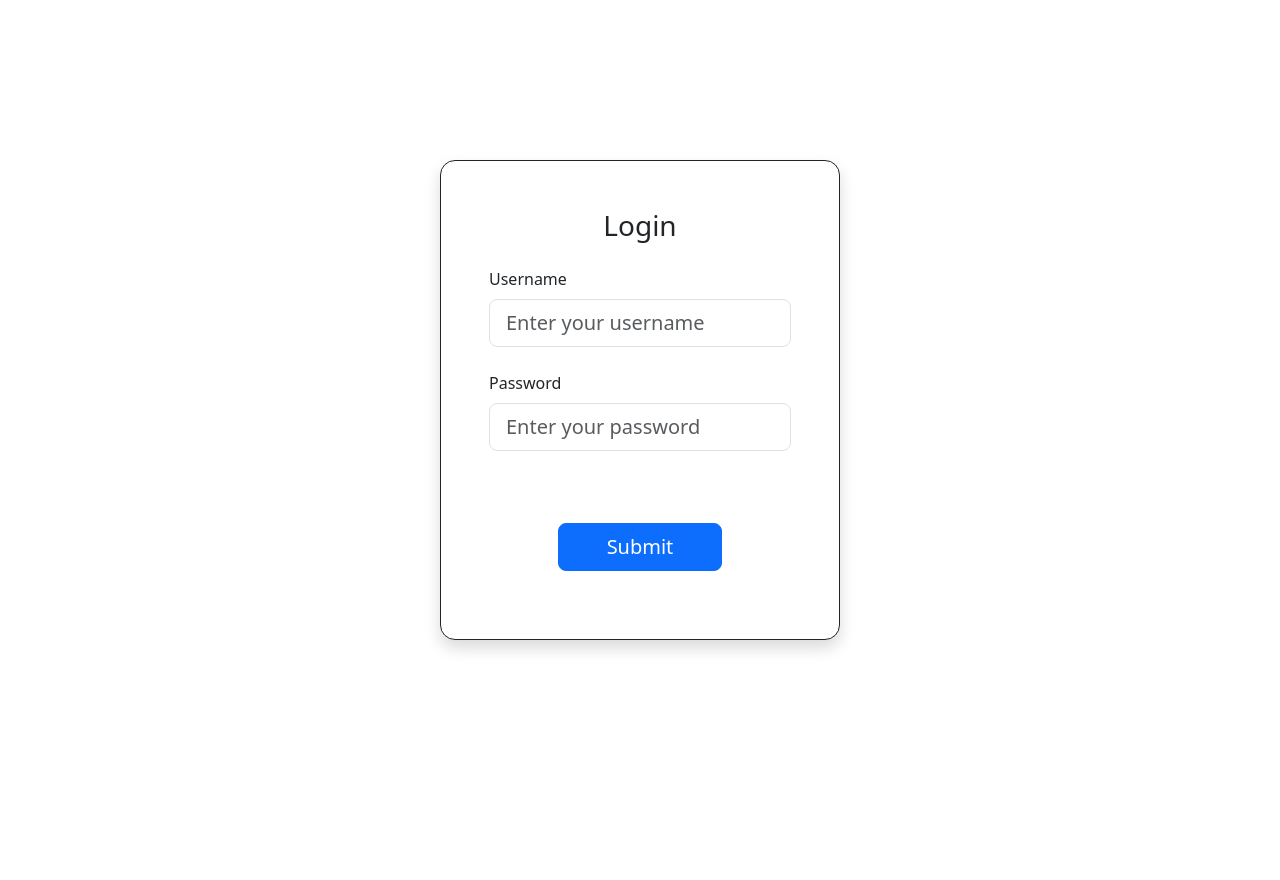
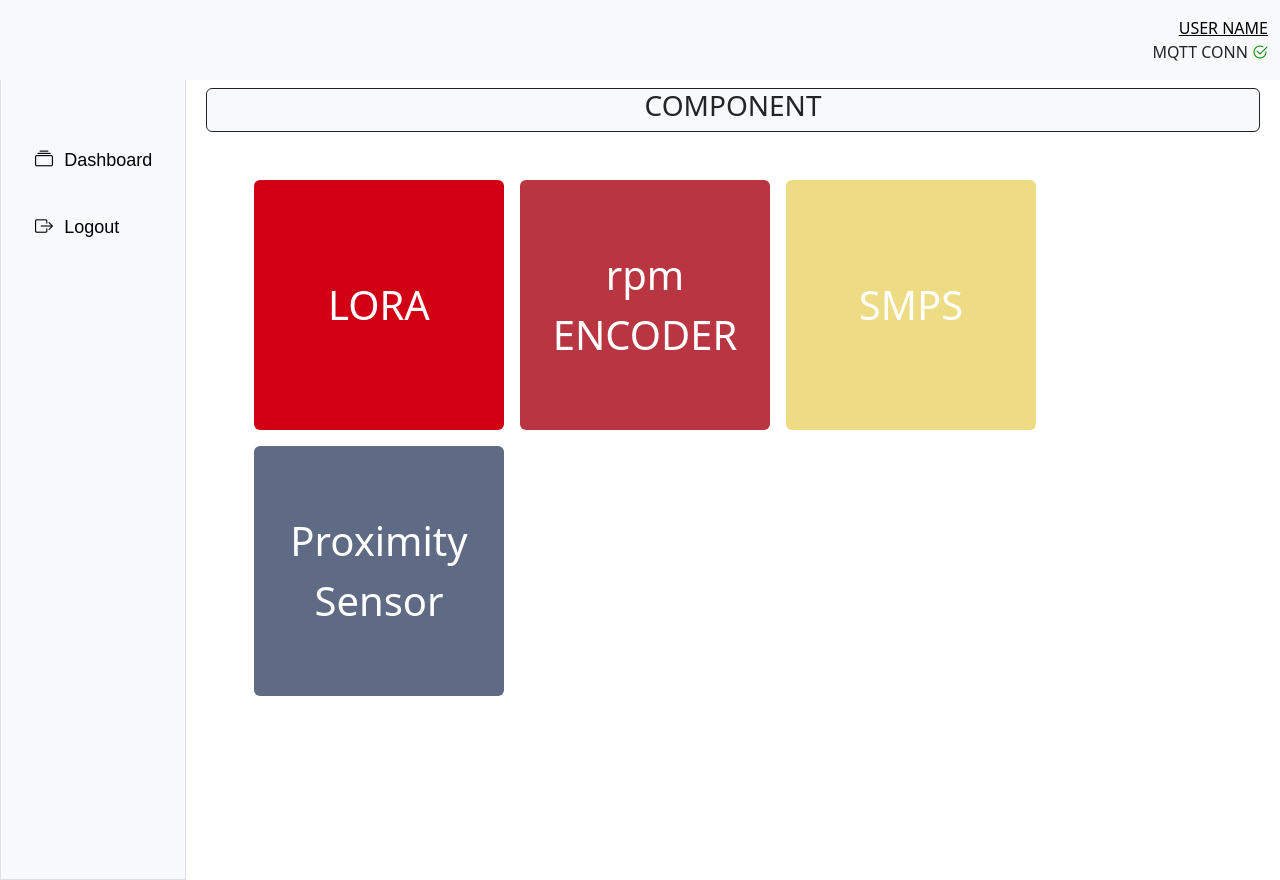
Before and after one commit to Pradip-web-Bariflolabs/R-D_Maintenance_Dash, a React (Create React App) app: page /maintenance in a window 1280 px wide. Before the commit the page ends 800 px from the top, so only its background shows below. Built offline with nearby package versions, Linux system fonts and the light colour scheme.

Commit message:
changes on structure of Folder for intigration Login Page

```diff
--- a/src/App.js
+++ /dev/null
@@ -1,24 +0,0 @@
-import './App.css';
-import SideBar from './components/SideBar';
-import Body from './components/Body';
-import Navbar from './components/Navbar';
-import LoraTesting from './components/Lora/LoraTesting';
-import LoginPage from './components/Login/LoginPage';
-
-function App() {
-  return (
-   <>
-    {/* <div>
-      <Navbar/>
-      <div style={{display:"flex"}}>
-        <SideBar/>
-        <Body/>
-      </div>
-    </div>
-    <LoraTesting/> */}
-    <LoginPage/>
-   </>
-  );
-}
-
-export default App;
--- a/src/App.jsx
+++ b/src/App.jsx
@@ -1,23 +1,18 @@
 import "./App.css";
-import SideBar from "./components/SideBar";
-import LandingPage from "./components/LandingPage";
-import Navbar from "./components/Navbar";
 import { BrowserRouter as Router, Routes, Route } from "react-router-dom";
+import LoginPage from "./components/Login/LoginPage";
+import MaintenanceMainPage from "./components/maintenance/MaintenanceMainPage";
 
 function App() {
   return (
     <>
-      <div>
-        <Navbar />
-        <div style={{ display: "flex" }}>
-          <SideBar />
-          <Router>
-            <Routes>
-              <Route path="/" element={<LandingPage />} />
-            </Routes>
-          </Router>
-        </div>
-      </div>
+      <Router>
+        <Routes>
+          <Route path="/" element={<LoginPage />} />
+
+          <Route path="/maintenance" element={<MaintenanceMainPage />} />
+        </Routes>
+      </Router>
     </>
   );
 }
--- a/src/components/Lora/LoraTesting.jsx
+++ b/src/components/maintenance/Lora/LoraTesting.jsx
@@ -1,6 +1,6 @@
 import React from 'react';
 import 'bootstrap/dist/css/bootstrap.min.css';
-import Chart from '../Chart';
+import Chart from "../Chart"
 import './LoraTesting.css'
 
 const LoraTesting = () => {
--- /dev/null
+++ b/src/components/maintenance/MaintenanceMainPage.jsx
@@ -0,0 +1,21 @@
+import { BrowserRouter, Routes, Route } from "react-router-dom";
+import Navbar from "../Navbar";
+import SideBar from "../SideBar";
+import LandingPage from "./LandingPage";
+import LoraTesting from "./Lora/LoraTesting";
+
+const MaintenanceMainPage = () => {
+  return (
+    <div>
+      <Navbar />
+      <div style={{ display: "flex" }}>
+        <SideBar />
+        <Routes>
+          <Route path="/" element={<LandingPage />} />
+          <Route path="/loratesting" element={<LoraTesting />} />
+        </Routes>
+      </div>
+    </div>
+  );
+};
+export default MaintenanceMainPage;
```
Also changed, not shown: src/components/maintenance/Chart.jsx (renamed from src/components/Chart.jsx), src/components/maintenance/LandingPage.css (renamed from src/components/LandingPage.css), src/components/maintenance/LandingPage.jsx (renamed from src/components/LandingPage.jsx), src/components/maintenance/Lora/LoraTesting.css (renamed from src/components/Lora/LoraTesting.css).
